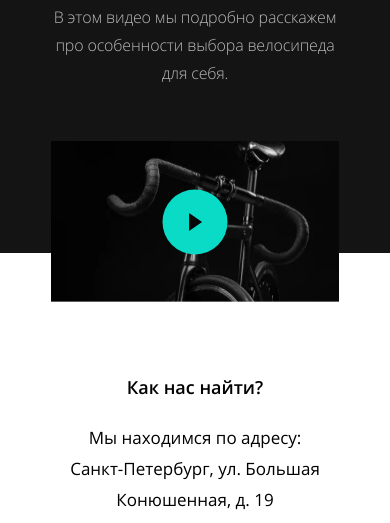
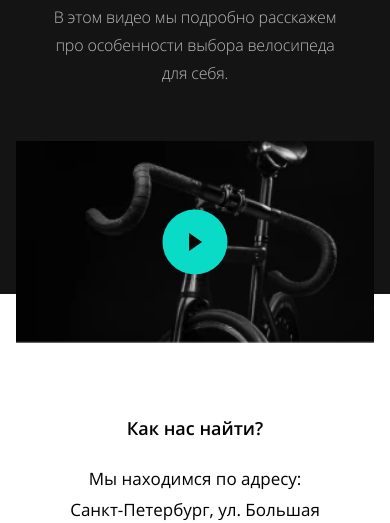
Before and after one commit to AlexZaw/bicycles, a plain HTML site: page build/index.html in a window 390 px wide. Shown: the part 2855-3378 px from the top of the page. Drawn offline with Linux system fonts and the light colour scheme.

Commit message:
feat: add responsive video player

```diff
--- a/source/sass/blocks/video.scss
+++ b/source/sass/blocks/video.scss
@@ -59,12 +59,10 @@
   margin: 56px auto 0;
 
   @media (max-width: 1023px) {
-    max-width: 503px;
     margin-top: 40px;
   }
 
   @media (max-width: 767px) {
-    max-width: 288px;
     margin-top: 54px;
   }
 }
@@ -72,17 +70,15 @@
 .video__player {
   position: relative;
   background-color: var(--bg-video);
-}
+  margin: 0 auto;
+  width: 100%;
 
-.video__player img {
   @media (max-width: 1023px) {
-    max-width: 503px;
-    max-height: 282px;
+    max-width: 65.5%;
   }
 
   @media (max-width: 767px) {
-    max-width: 288px;
-    max-height: 161px;
+    max-width: calc(100% - 32px);
   }
 }
 
--- a/source/sass/global/global.scss
+++ b/source/sass/global/global.scss
@@ -14,6 +14,7 @@ button:hover {
 
 img {
   max-width: 100%;
+  height: auto;
   display: inline-block;
   vertical-align: middle;
 }
```
Also changed, not shown: build/css/style.min.css, 1 other file.
